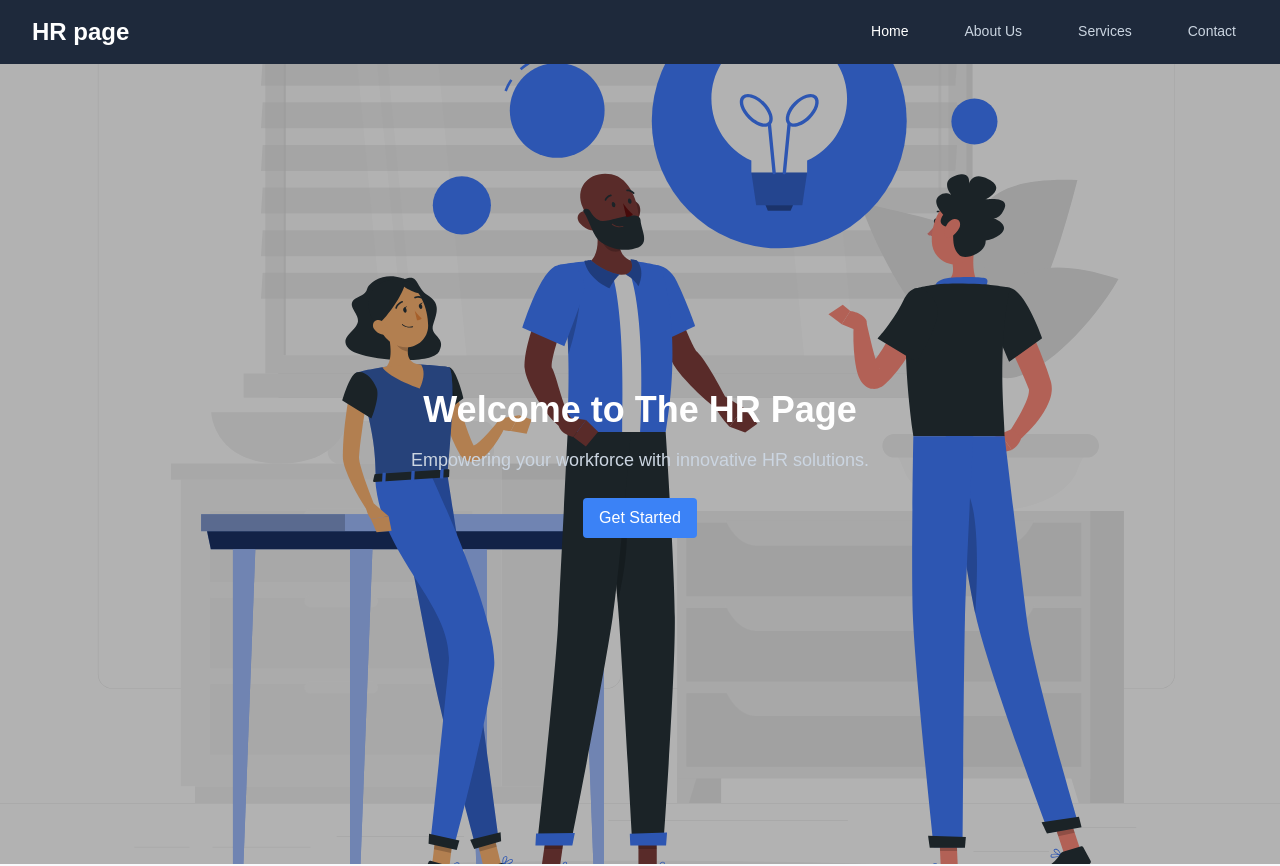
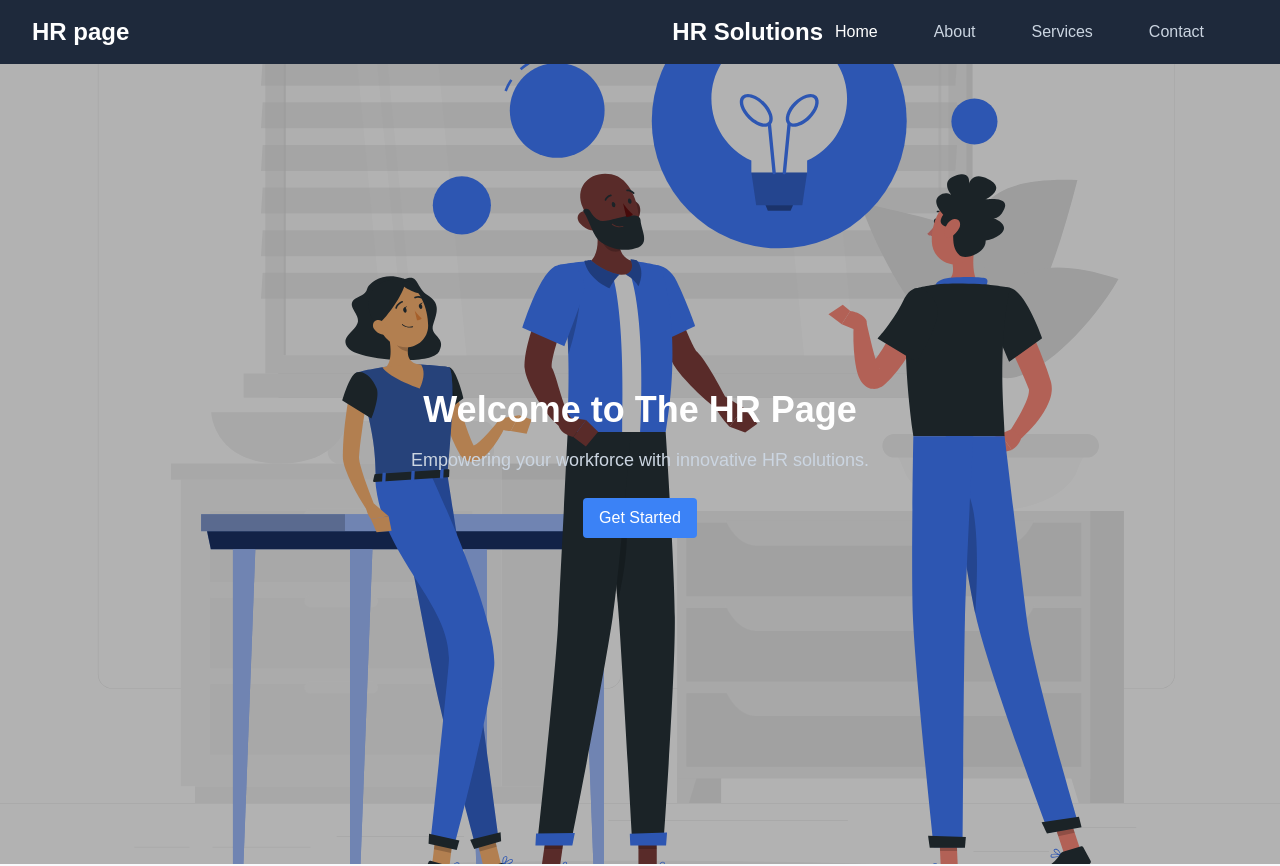
Before and after one commit to urah001/HRSITE, a Next.js app: page / in a window 1280 px wide. Shown: the top 866 px of the page. Built offline with nearby package versions, Linux system fonts and the light colour scheme.

Commit message:
add an icon library

```diff
--- a/app/UiComponents/navbar.tsx
+++ b/app/UiComponents/navbar.tsx
@@ -1,34 +1,107 @@
+"use client";
 import Link from "next/link";
 import React from "react";
 
+// const Navbar = () => {
+//   return (
+// <div className="hidden sm:ml-auto sm:flex sm:space-x-8 text-foreground">
+//   <Link
+//     href="#"
+//     className="text-background inline-flex items-center px-3 py-2 text-sm font-medium border-b-2 border-transparent hover:border-blue-500 transition-all duration-300 ease-in-out"
+//   >
+//     Home
+//   </Link>
+//   <Link
+//     href="#about"
+//     className="text-slate-300 inline-flex items-center px-3 py-2 text-sm font-medium border-b-2 border-transparent hover:border-blue-500 transition-all duration-300 ease-in-out"
+//   >
+//     About Us
+//   </Link>
+//   <Link
+//     href="#"
+//     className="text-slate-300 inline-flex items-center px-3 py-2 text-sm font-medium border-b-2 border-transparent hover:border-blue-500 transition-all duration-300 ease-in-out"
+//   >
+//     Services
+//   </Link>
+// </div>
+import { useState } from "react";
+import { XIcon, MenuIcon } from "lucide-react";
+
 const Navbar = () => {
+  const [isOpen, setIsOpen] = useState(false);
+
+  const toggleMenu = () => {
+    setIsOpen(!isOpen);
+  };
+
   return (
-    <div className="hidden sm:ml-auto sm:flex sm:space-x-8 text-foreground">
-      <Link
-        href="#"
-        className="text-background inline-flex items-center px-3 py-2 text-sm font-medium border-b-2 border-transparent hover:border-blue-500 transition-all duration-300 ease-in-out"
+    <nav className="bg-slate-800 text-white">
+      <div className="max-w-7xl mx-auto px-4 sm:px-6 lg:px-8">
+        <div className="flex justify-between h-16 items-center">
+          {/* Logo Section */}
+          <div className="flex-shrink-0">
+            <span className="text-2xl font-bold">HR Solutions</span>
+          </div>
+
+          {/* Full Nav Links - Hidden in mobile mode */}
+          <div className="hidden sm:flex sm:space-x-8">
+            <Link href="#" className="text-white px-3 py-2 font-medium">
+              Home
+            </Link>
+            <Link href="#" className="text-slate-300 px-3 py-2 font-medium">
+              About
+            </Link>
+            <Link href="#" className="text-slate-300 px-3 py-2 font-medium">
+              Services
+            </Link>
+            <Link href="#" className="text-slate-300 px-3 py-2 font-medium">
+              Contact
+            </Link>
+          </div>
+
+          {/* Mobile Menu Button */}
+          <div className="sm:hidden">
+            <button
+              onClick={toggleMenu}
+              className="text-white focus:outline-none"
             >
+              {isOpen ? (
+                <XIcon className="h-6 w-6" />
+              ) : (
+                <MenuIcon className="h-6 w-6" />
+              )}
+            </button>
+          </div>
+        </div>
+
+        {/* Mobile Menu Links (shown when menu button is clicked) */}
+        {isOpen && (
+          <div className="sm:hidden mt-4 space-y-2">
+            <Link href="#" className="block text-white px-3 py-2 font-medium">
               Home
             </Link>
             <Link
-        href="#about"
-        className="text-slate-300 inline-flex items-center px-3 py-2 text-sm font-medium border-b-2 border-transparent hover:border-blue-500 transition-all duration-300 ease-in-out"
+              href="#"
+              className="block text-slate-300 px-3 py-2 font-medium"
             >
-        About Us
+              About
             </Link>
             <Link
               href="#"
-        className="text-slate-300 inline-flex items-center px-3 py-2 text-sm font-medium border-b-2 border-transparent hover:border-blue-500 transition-all duration-300 ease-in-out"
+              className="block text-slate-300 px-3 py-2 font-medium"
             >
               Services
             </Link>
             <Link
               href="#"
-        className="text-slate-300 inline-flex items-center px-3 py-2 text-sm font-medium border-b-2 border-transparent hover:border-blue-500 transition-all duration-300 ease-in-out"
+              className="block text-slate-300 px-3 py-2 font-medium"
             >
               Contact
             </Link>
           </div>
+        )}
+      </div>
+    </nav>
   );
 };
 
--- a/app/page.tsx
+++ b/app/page.tsx
@@ -65,11 +65,7 @@ export default function Home() {
           driving transformative change and setting new benchmarks for
           excellence.
         </p>
-        <div className="mt-10">
-          <Button className="bg-blue-600 text-white hover:bg-blue-700">
-            Get Started
-          </Button>
-        </div>
+
         {/* vision and mission */}
         <div className="flex justify-center space-x-8 my-12">
           {/* Mission Section */}
--- a/package.json
+++ b/package.json
@@ -9,6 +9,7 @@
     "lint": "next lint"
   },
   "dependencies": {
+    "@heroicons/react": "^2.1.5",
     "@radix-ui/react-slot": "^1.1.0",
     "class-variance-authority": "^0.7.0",
     "clsx": "^2.1.1",
```
Also changed, not shown: 1 other file (tests, documents, lock files or other folders). Lines whose indentation alone changed are shown as unchanged.
